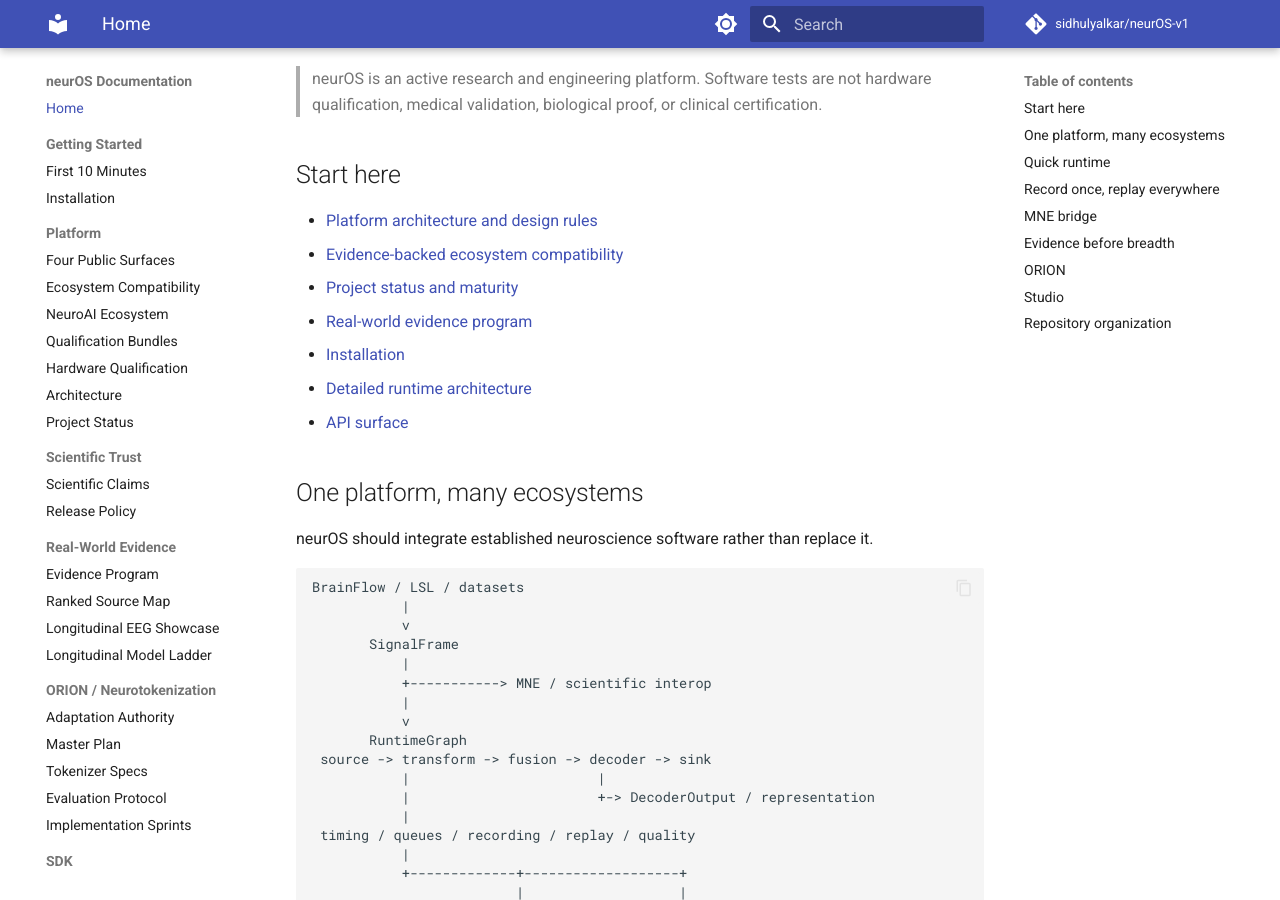
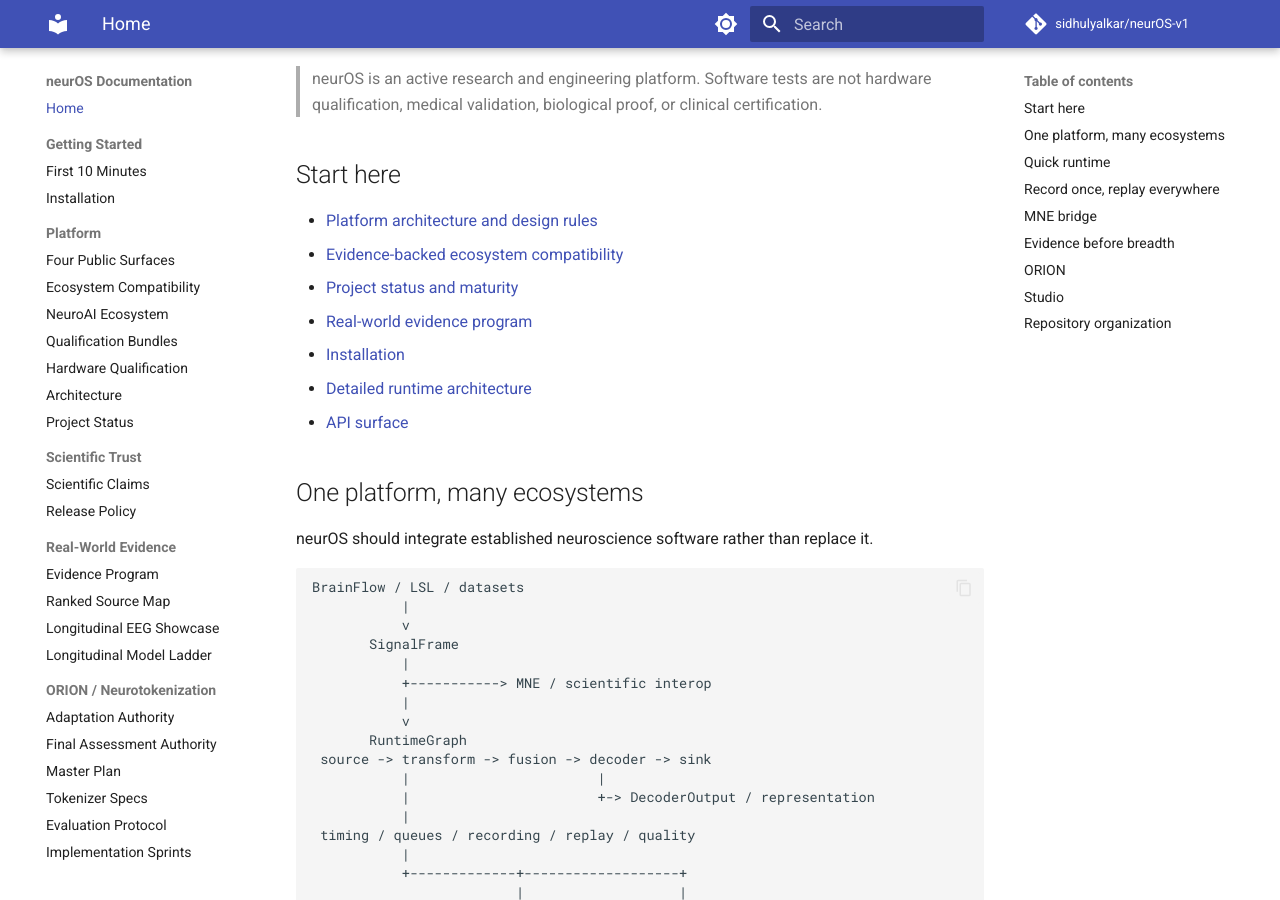
Before and after one commit to sidhulyalkar/neurOS-v1, an MkDocs documentation site: the page built from docs/index.md, in a window 1280 px wide and 900 px high, scrolled down 508 px. Built offline with MkDocs 1.6.1 and Material for MkDocs 9.7.7, drawn with Linux system fonts in a browser that asks for light colours; comment, search, counter and statistics services are not loaded.

Commit message:
docs: publish final assessment authority

```diff
--- a/mkdocs.yml
+++ b/mkdocs.yml
@@ -82,6 +82,7 @@ nav:
       - Longitudinal Model Ladder: LONGITUDINAL_MODEL_LADDER.md
   - ORION / Neurotokenization:
       - Adaptation Authority: ADAPTATION_AUTHORITY.md
+      - Final Assessment Authority: FINAL_ASSESSMENT_AUTHORITY.md
       - Master Plan: neurotokenization/00_MASTER_PLAN.md
       - Tokenizer Specs: neurotokenization/01_TOKENIZER_SPECS.md
       - Evaluation Protocol: neurotokenization/02_EVALUATION_PROTOCOL.md
```
